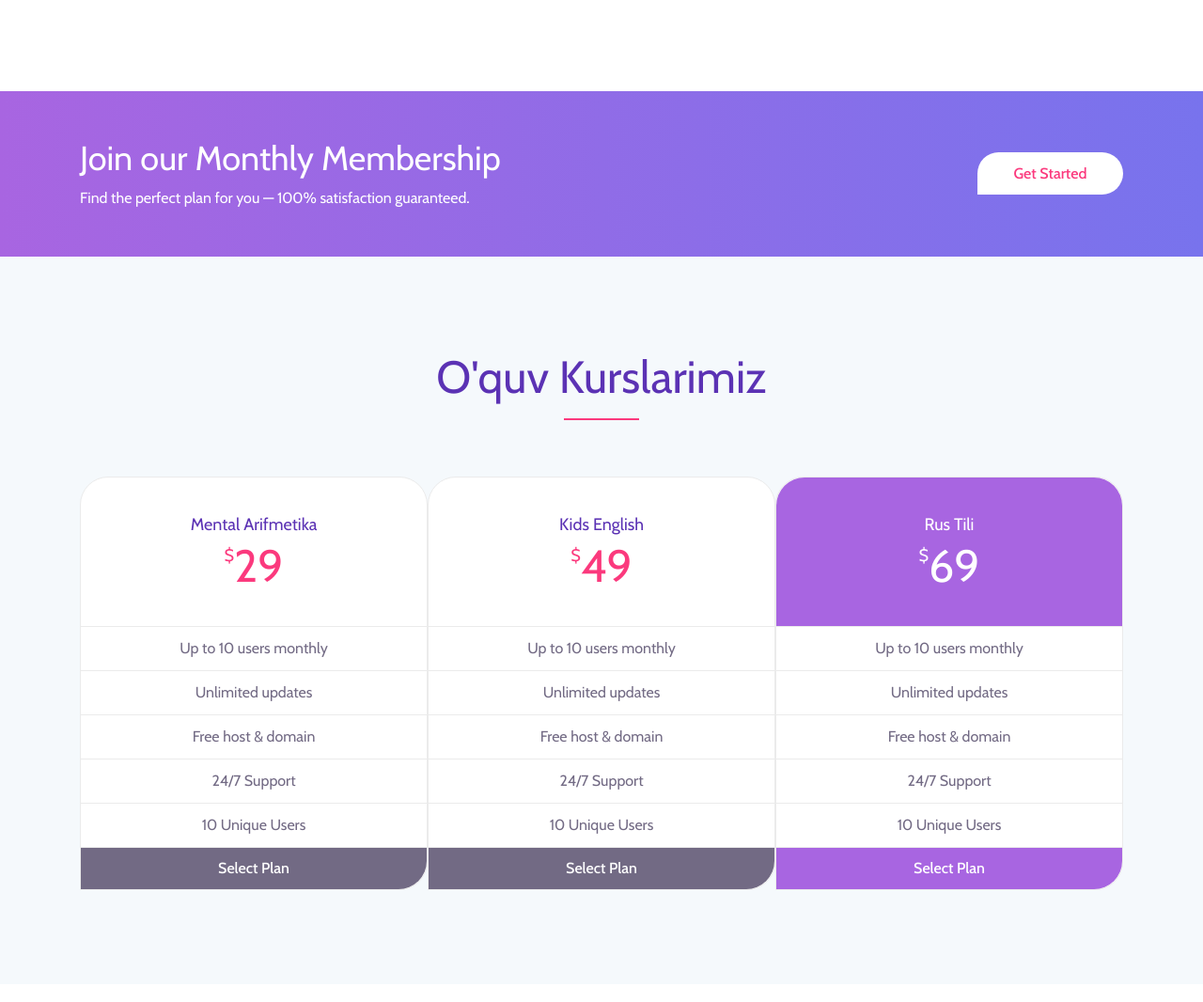
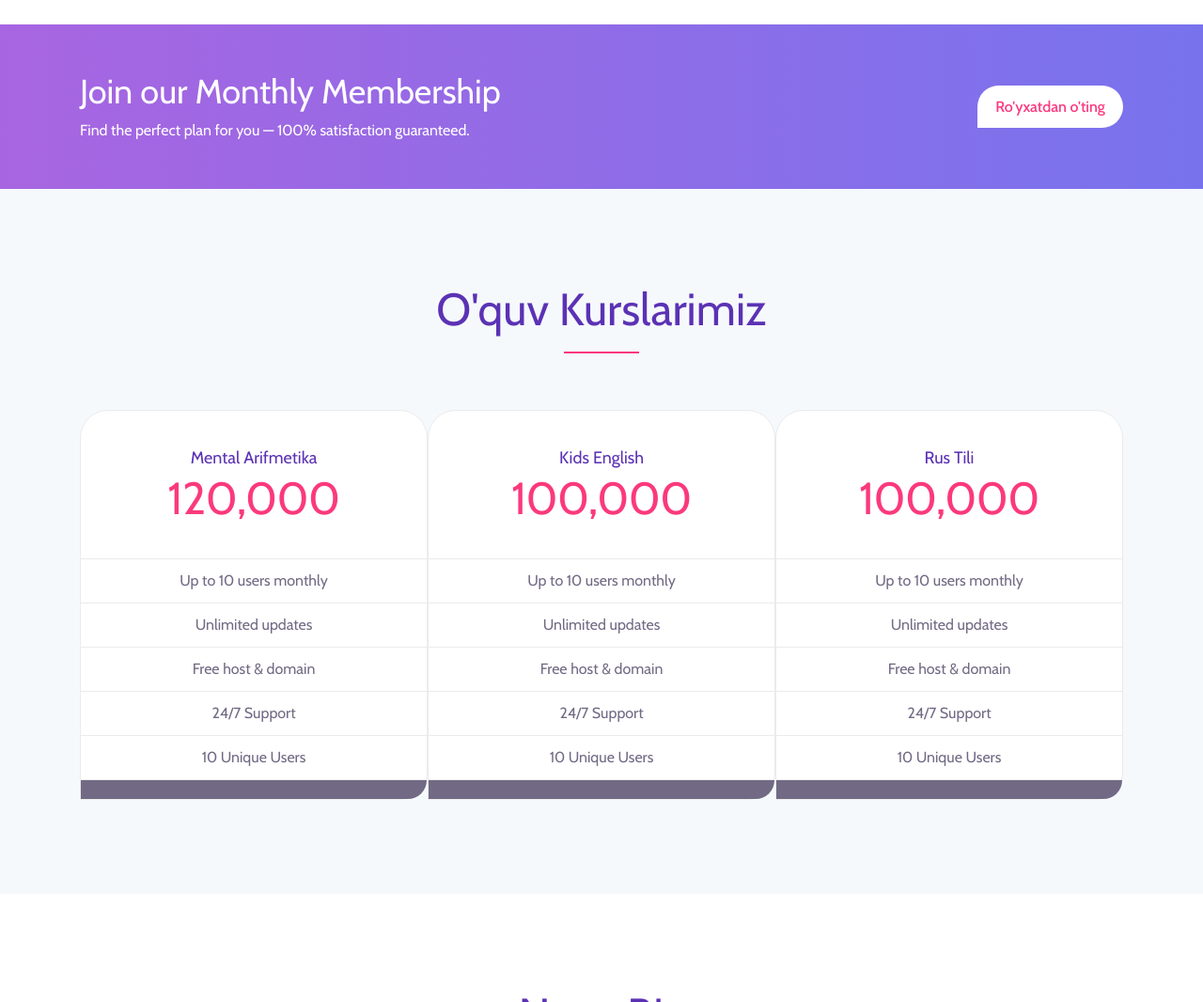
Before and after one commit to Alisher778/genius-education, a plain HTML site: page index.html in a window 1280 px wide. Shown: the part 1734-2800 px from the top of the page at 94% size. Drawn offline with nearby package versions, Linux system fonts and the light colour scheme; animation ran at ten frames a second; files whose address does not match are found by name.

Commit message:
added scroll to gesiter

```diff
--- a/index.html
+++ b/index.html
@@ -71,7 +71,8 @@
     <!-- ***** Header Area End ***** -->
 
     <!-- ***** Wellcome Area Start ***** -->
-    <div id="slides-wrapper" id="home">
+    <div id="home"></div>
+    <div id="slides-wrapper">
         <section class="wellcome_area clearfix" id="mental">
             <div class="container h-100">
                 <div class="row h-100 align-items-center">
@@ -84,8 +85,8 @@
                         <div class="get-start-area">
                             <!-- Form Start -->
                             <form action="#" method="post" class="form-inline">
-                                <input type="email" class="form-control email" placeholder="name@company.com">
-                                <input type="submit" class="submit" value="Get Started">
+                                <input type="email" class="form-control email" placeholder="99 555-88-77">
+                                <input type="submit" class="submit" value="Ro'yxatdan o'ting">
                             </form>
                             <!-- Form End -->
                         </div>
@@ -108,8 +109,8 @@
                         <div class="get-start-area">
                             <!-- Form Start -->
                             <form action="#" method="post" class="form-inline">
-                                <input type="email" class="form-control email" placeholder="name@company.com">
-                                <input type="submit" class="submit" value="Get Started">
+                                <input type="email" class="form-control email" placeholder="99 555-88-77">
+                                <input type="submit" class="submit" value="Ro'yxatdan o'ting">
                             </form>
                             <!-- Form End -->
                         </div>
@@ -134,8 +135,8 @@
                         <div class="get-start-area">
                             <!-- Form Start -->
                             <form action="#" method="post" class="form-inline">
-                                <input type="email" class="form-control email" placeholder="name@company.com">
-                                <input type="submit" class="submit" value="Get Started">
+                                <input type="number" class="form-control email" placeholder="99 555-88-77">
+                                <input type="submit" class="submit" value="Ro'yxatdan o'ting">
                             </form>
                             <!-- Form End -->
                         </div>
@@ -168,7 +169,7 @@
                     <div class="row">
                         <div class="col-lg-6">
                             <div class="special_description_img">
-                                <img src="img/bg-img/special.png" alt="">
+                                <img src="img/about/students.jpg" alt="genius students">
                             </div>
                         </div>
                         <div class="col-lg-6 col-xl-5 ml-xl-auto">
@@ -181,7 +182,7 @@
                                 <div class="app-download-area">
                                     <div class="app-download-btn wow fadeInUp" data-wow-delay="0.2s">
                                         <!-- Google Store Btn -->
-                                        <a href="#" class="pink">
+                                        <a href="#" class="pink register">
                                             <i class="fa fa-envelope text-white"></i>
                                             <p class="mb-0 text-white"><span>Juda Onson</span>A'zo Bo'l</p>
                                         </a>
@@ -215,7 +216,7 @@
                 </div>
                 <div class="col-md-4">
                     <div class="get-started-button wow bounceInDown" data-wow-delay="0.5s">
-                        <a href="#">Get Started</a>
+                        <a href="#">Ro'yxatdan o'ting</a>
                     </div>
                 </div>
             </div>
@@ -243,8 +244,8 @@
                         <div class="package-plan">
                             <h5>Mental Arifmetika</h5>
                             <div class="ca-price d-flex justify-content-center">
-                                <span>$</span>
-                                <h4>29</h4>
+                                <span></span>
+                                <h4>120,000</h4>
                             </div>
                         </div>
                         <div class="package-description">
@@ -256,7 +257,7 @@
                         </div>
                         <!-- Plan Button  -->
                         <div class="plan-button">
-                            <a href="#">Select Plan</a>
+                            <a href="#"></a>
                         </div>
                     </div>
                 </div>
@@ -267,8 +268,8 @@
                         <div class="package-plan">
                             <h5>Kids English</h5>
                             <div class="ca-price d-flex justify-content-center">
-                                <span>$</span>
-                                <h4>49</h4>
+                                <span></span>
+                                <h4>100,000</h4>
                             </div>
                         </div>
                         <div class="package-description">
@@ -280,19 +281,19 @@
                         </div>
                         <!-- Plan Button  -->
                         <div class="plan-button">
-                            <a href="#">Select Plan</a>
+                            <a href="#"></a>
                         </div>
                     </div>
                 </div>
                 <div class="col-12 col-md-6 col-lg-4">
                     <!-- Package Price  -->
-                    <div class="single-price-plan active text-center">
+                    <div class="single-price-plan text-center">
                         <!-- Package Text  -->
                         <div class="package-plan">
                             <h5>Rus Tili</h5>
                             <div class="ca-price d-flex justify-content-center">
-                                <span>$</span>
-                                <h4>69</h4>
+                                <span></span>
+                                <h4>100,000</h4>
                             </div>
                         </div>
                         <div class="package-description">
@@ -304,7 +305,7 @@
                         </div>
                         <!-- Plan Button  -->
                         <div class="plan-button">
-                            <a href="#">Select Plan</a>
+                            <a href="#"></a>
                         </div>
                     </div>
                 </div>
@@ -375,7 +376,7 @@
                 </div>
                 <div class="col-md-4">
                     <div class="get-started-button wow bounceInDown" data-wow-delay="0.5s">
-                        <a href="#">Get Started</a>
+                        <a href="#">Ro'yxatdan o'ting</a>
                     </div>
                 </div>
             </div>
@@ -669,7 +670,7 @@
     <!-- ***** Our Team Area End ***** -->
 
     <!-- ***** CTA Area Start ***** -->
-    <section class="our-monthly-membership section_padding_50 clearfix">
+    <section class="our-monthly-membership section_padding_50 clearfix" id="scroll-contact">
         <div class="container">
             <div class="row align-items-center">
                 <div class="col-md-8">
@@ -680,7 +681,7 @@
                 </div>
                 <div class="col-md-4">
                     <div class="get-started-button wow bounceInDown" data-wow-delay="0.5s">
-                        <a href="#">Get Started</a>
+                        <a href="#" onclick="scrollEl(this)">Ro'yxatdan o'ting</a>
                     </div>
                 </div>
             </div>
@@ -807,6 +808,15 @@
     <!-- Active JS -->
     <script src="js/active.js"></script>
     <script src="js/custome.js"></script>
+    <script>
+        $(document).ready(function() {
+            $('.register').click(function() {
+                var target = document.querySelector('#scroll-contact').offsetTop;
+                console.log(target)
+                $('body, html').animate({scrollTop: target + 100}, 1000);
+            });
+        })
+    </script>
 </body>
 
 </html>
--- a/js/custome.js
+++ b/js/custome.js
@@ -1,22 +1,5 @@
 let     index = 0;
 const   parentSlide = document.querySelectorAll('#slides-wrapper section');
-const width = window.innerWidth;
-// function slide() {
-//     parentSlide.forEach(function(sec) {
-//         sec.style.display = 'none';
-//     });
-//     if(index<parentSlide.length) {
-//         parentSlide[index].style.display = 'block';
-//         index++;
-//     } else {
-//         parentSlide[0].style.display = 'block';
-//         index = 0;
-//     }
-
-
-// }
-
-// setInterval(slide, 2000);
 
 function slide2() {
     if(index<parentSlide.length) {
@@ -27,7 +10,16 @@ function slide2() {
         parentSlide[0].style.cssText = 'margin-left: 0; transition: 0';
         index = 0;
     }
+}
+var startSlide = setInterval(slide2, 7000);
 
+document.querySelectorAll('.get-start-area').forEach(
+    function(el) {
+    el.addEventListener('mouseover', function() {
+        clearInterval(startSlide);
+    })
 
-}
-setInterval(slide2, 3000);
+    el.addEventListener('mouseout', function() {
+        setInterval(slide2, 7000);
+    })
+});
```
Also changed, not shown: img/about/student.jpg (added), img/about/students.jpg (added).
